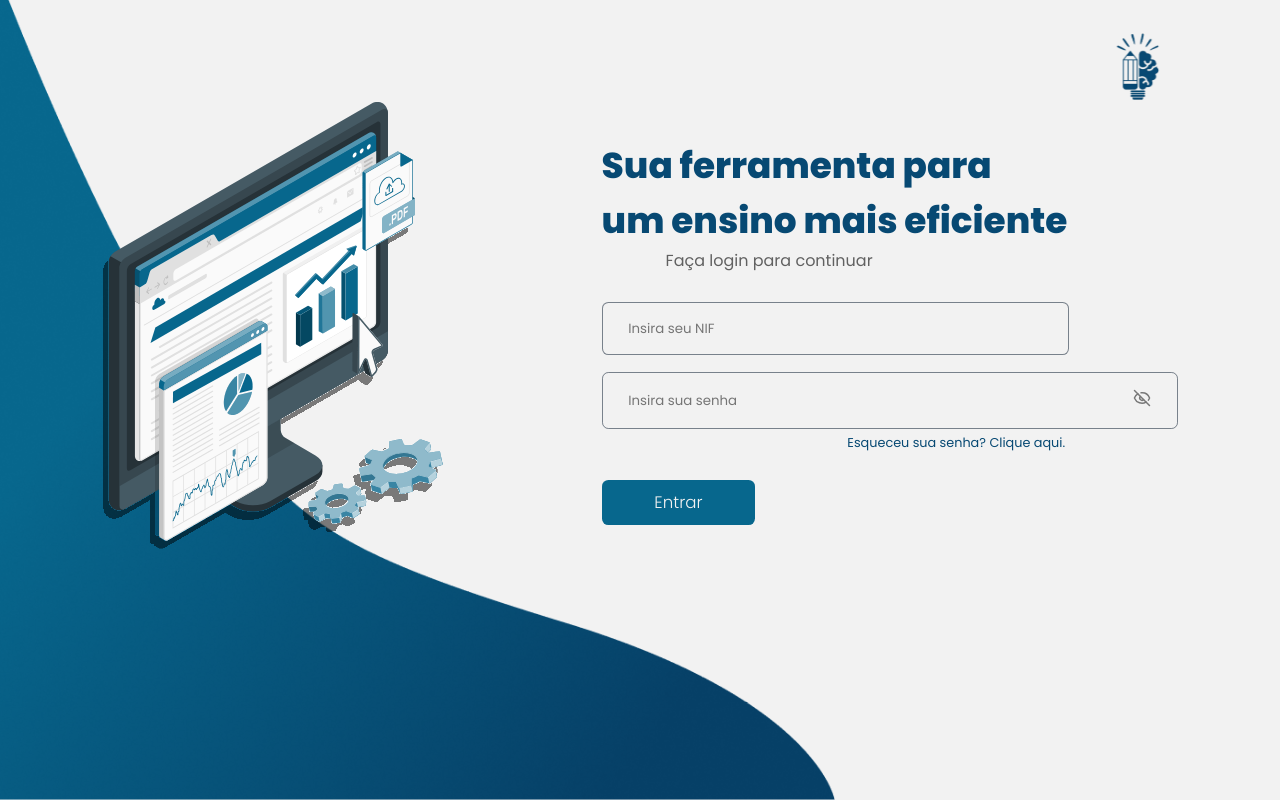
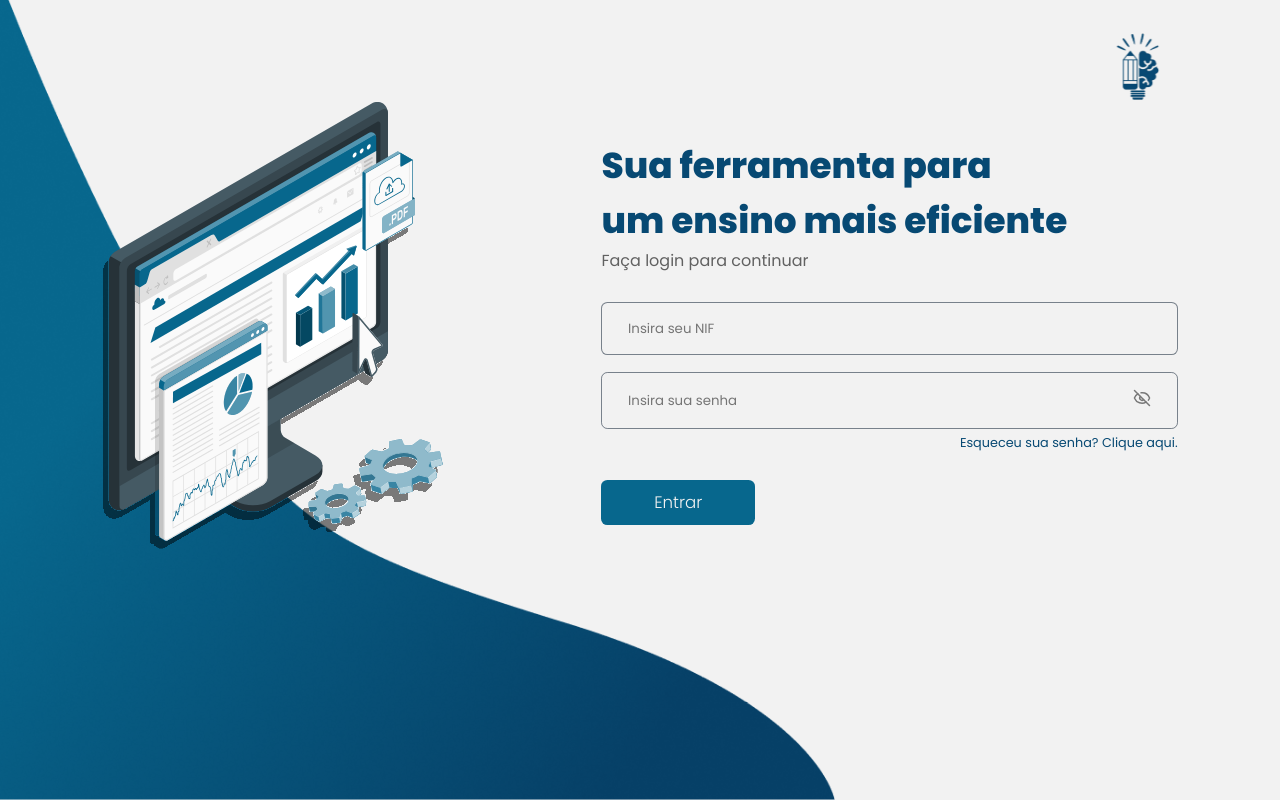
Before and after one commit to larissacoelho21/PlanneEdu-FrontEnd, a React (Vite) app in the folder PlanneEdu_Front/: page /login in a window 1280 px wide. Built offline with nearby package versions, Linux system fonts and the light colour scheme.

Commit message:
Arrumando páginas de: login, verficação e redefinição de senha

```diff
--- a/PlanneEdu_Front/src/Css/Login.css
+++ b/PlanneEdu_Front/src/Css/Login.css
@@ -67,9 +67,14 @@ body {
 }
 
 .forms p {
+  margin-top: 0;
+  margin-bottom: 5%;
+  margin-left: 0;
+  margin-right: 0;
   opacity: 60%;
-  margin-bottom: 5%;
+  text-align: left;
 }
+
 
 .inputs {
   display: flex;
@@ -77,7 +82,6 @@ body {
 }
 
 .input {
-  width: 36.5vw;
   height: 4vw;
   padding: 2vw;
   margin-bottom: 3%;
@@ -121,7 +125,7 @@ select:focus {
 
 .password a {
   font-size: 1vw;
-  margin-left: 19.2vw;
+  margin-left: 28vw;
   color: var(--blue-one);
   text-decoration: none;
 }
--- a/PlanneEdu_Front/src/Css/PasswordReset.css
+++ b/PlanneEdu_Front/src/Css/PasswordReset.css
@@ -22,6 +22,7 @@ body {
   display: flex;
   flex-direction: column;
   align-items: flex-end;
+  justify-content: flex-start;
 }
 
 .title-text {
@@ -39,14 +40,13 @@ body {
   font-size: 2vw;
   font-weight: 800;
   color: var(--blue-one);
-  text-align: start;
+  margin-left: 11%;
 }
 
 .title p {
   font-size: 1.2vw;
   opacity: 60%;
   text-align: justify;
-  width: 35vw;
   margin-bottom: 5%;
 }
 
--- a/PlanneEdu_Front/src/Css/Verification.css
+++ b/PlanneEdu_Front/src/Css/Verification.css
@@ -24,7 +24,7 @@
 .title-verification p {
   opacity: 60%;
   margin-bottom: 3%;
-  font-size: 1.3vw;
+  font-size: 1.1vw;
   max-width: 50vw;
 }
 
@@ -65,7 +65,7 @@ select:focus,
 }
 
 .confirm {
-  margin: 3% 0 3% 0;
+  margin: 3% 12% 3% 0;
   text-align: center;
   color: var(--black-two);
 }
```
